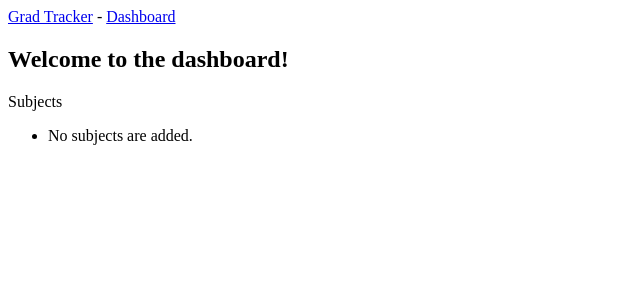
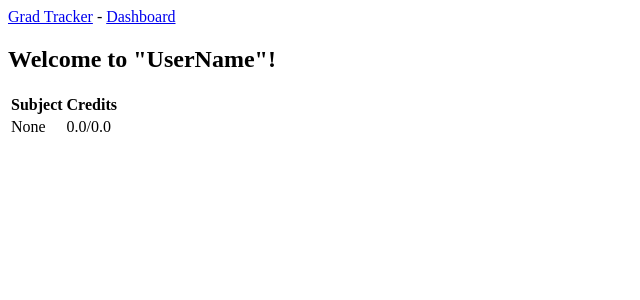
Before and after one commit to mpage882/gradtracker, a Django app: page /dashboard in a window 1280 px wide. Shown: the top 300 px of the page, without its empty margins (0-640 px from the left). Run offline with Django 4.2, Linux system fonts and the light colour scheme; data that the repository does not hold is empty.

Commit message:
adding subject/credit table

```diff
--- a/ms_gradtracker/msgrad_app/models.py
+++ b/ms_gradtracker/msgrad_app/models.py
@@ -19,9 +19,11 @@ class Subject(models.Model):
 class Course(models.Model):
     # links to Subject subject
     subject = models.ForeignKey(Subject, on_delete=models.CASCADE, null=True)
+
     name = models.CharField(max_length=100)
-    credit_amount = models.IntegerField()
+    credit_amount = models.DecimalField(default=0, max_digits=2, decimal_places=1)
     gpa = models.DecimalField(default=0, max_digits=3, decimal_places=2)
+
 
     def __str__(self):
         # "Returns a string representation of the model"
--- a/ms_gradtracker/msgrad_app/templates/msgrad_app/dashboard.html
+++ b/ms_gradtracker/msgrad_app/templates/msgrad_app/dashboard.html
@@ -2,17 +2,25 @@
 
 {% block content %}
 
-    <h2>Welcome to the dashboard!</h2>
+    <h2>Welcome to "UserName"!</h2>
 
-    <p>Subjects</p>
-
-    <ul>
-        {% for subject in subjects%}
-            <li>{{ subject }}</li>
+    <!-- List Subjects with total credits to req. amount. -->
+    <table>
+        <tr>
+           <th>Subject</th>
+           <th>Credits</th>
+        </tr>
+        {% for subject in subjects %}
+            <tr>
+                <td>{{ subject.name }}</td>
+                <td>{{ subject.total_credits }}/{{ subject.credit_amount }}</td>
+            </tr>
         {% empty %}
-            <li>No subjects are added.</li>
+            <tr>
+                <td>None</td>
+                <td>0.0/0.0</td>
+            </tr>
         {% endfor %}
-
-    </ul>
+    </table>
 
 {% endblock content %}
--- a/ms_gradtracker/msgrad_app/views.py
+++ b/ms_gradtracker/msgrad_app/views.py
@@ -10,6 +10,6 @@ def index(request):
 
 def dashboard(request):
     """Shows list of subjects and graph"""
-    subjects = Subject.objects.order_by('credit_amount')
+    subjects = Subject.objects.all().order_by('credit_amount')
     context = {'subjects': subjects}
     return render(request, 'msgrad_app/dashboard.html', context)
```
Also changed, not shown: ms_gradtracker/msgrad_app/migrations/0009_alter_course_credit_amount.py (added).
